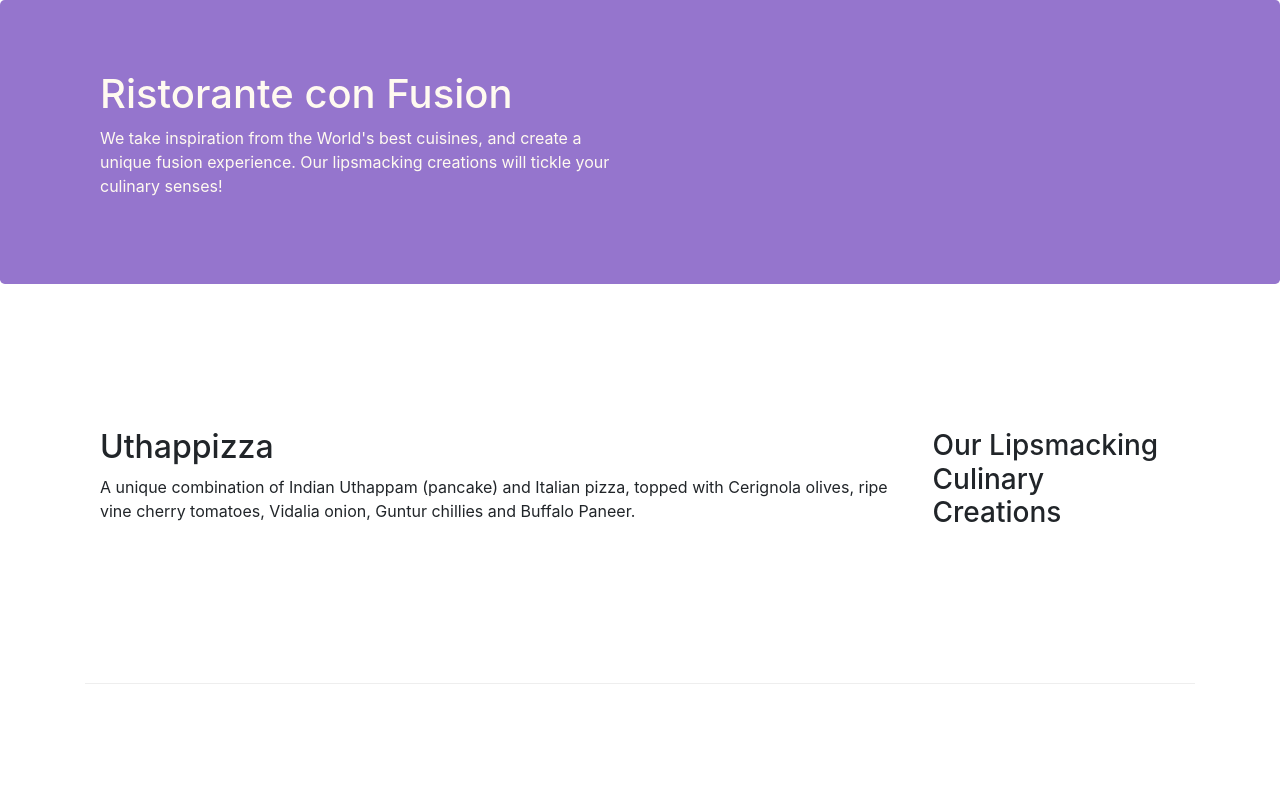
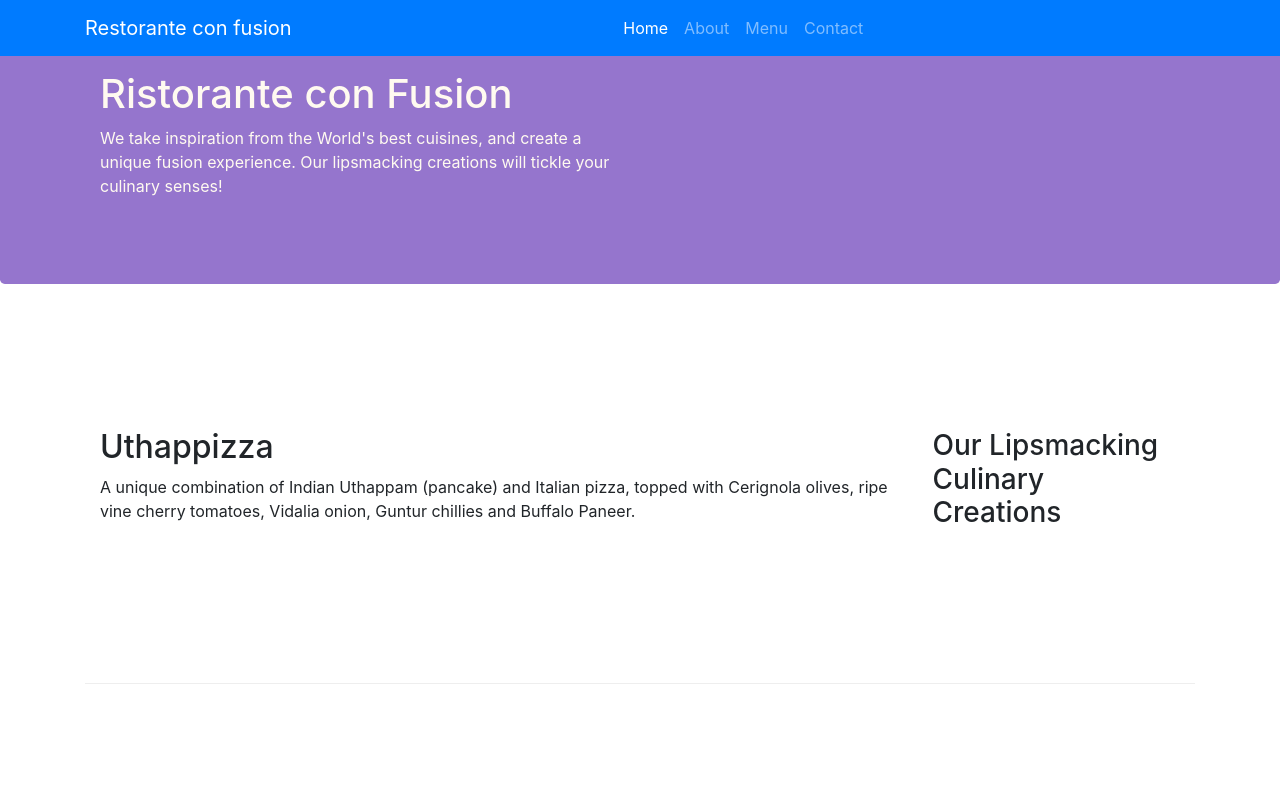
Before and after one commit to psyduck1618/Restaurant-bootstrap4, a website: page index.html in a window 1280 px wide. Shown: the top 800 px of the page. Drawn offline with nearby package versions, Linux system fonts and the light colour scheme.

Commit message:
Toggle NAv bar

```diff
--- a/index.html
+++ b/index.html
@@ -12,6 +12,25 @@
 </head>
 
 <body>
+<nav class= "navbar navbar-dark navbar-expand-sm bg-primary fixed-top">
+    <div class="container">
+        <button class="navbar-toggler" type="button" data-toggle="collapse" data-target="#Navbar">
+            <span class="navbar-toggler-icon"></span>
+        </button>
+        <div class="collapse navbar-collapse" id="Navbar">
+            <a class="navbar-brand mr-auto" href="#">Restorante con fusion</a>
+            <ul class ="navbar-nav mr-auto">
+                <li class="nav-item active"><a class="nav-link" href="#">Home</a></li>
+                <li class="nav-item"><a class="nav-link" href="./aboutus.html">About</a></li>
+                <li class="nav-item"><a class="nav-link" href="#">Menu</a></li>
+                <li class="nav-item"><a class="nav-link" href="#">Contact</a></li>
+
+            </ul>
+
+        </div>
+
+</nav>
+
 
     <header class="jumbotron">
         <div class="container">
```
